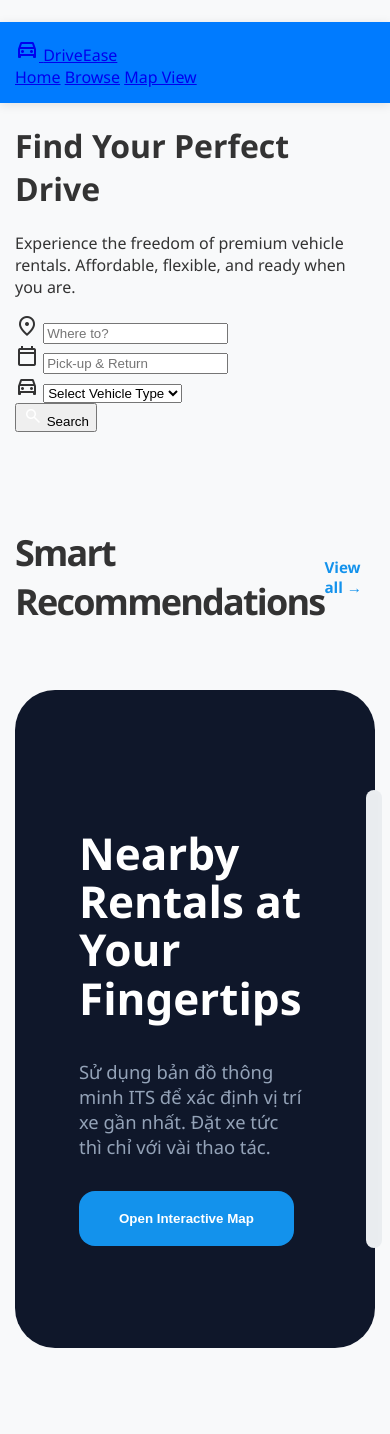
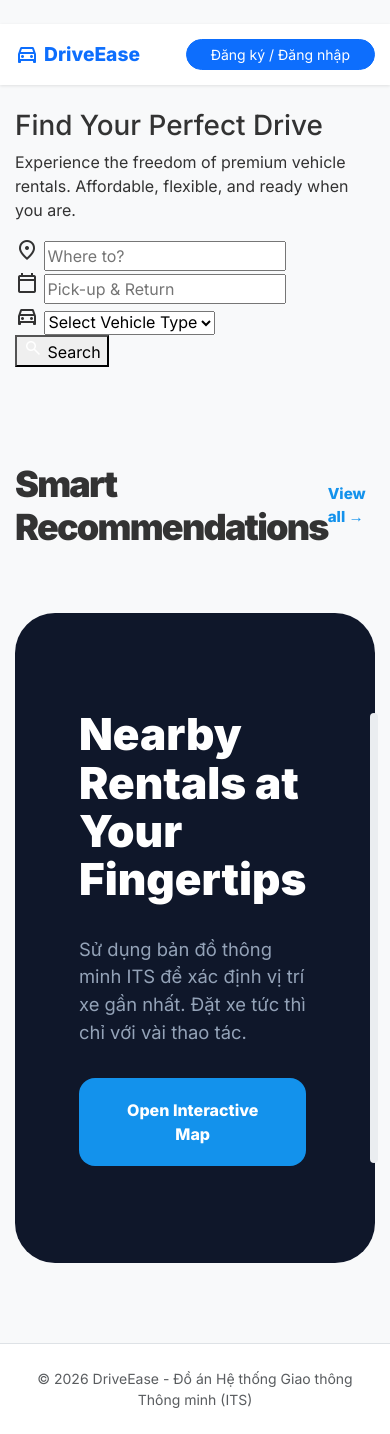
Before and after one commit to Minhhieu3012/its-vehicle-rental-system, a Django app: page / in a window 390 px wide. Before the commit the page ends 1348 px from the top, so only its background shows below. Run offline with Django 5.2, Linux system fonts and the light colour scheme; data that the repository does not hold is empty.

Commit message:
feat: init URL routing for bookings & vehicles

```diff
--- /dev/null
+++ b/bookings/urls.py
@@ -0,0 +1,8 @@
+from django.urls import path
+from . import views
+
+app_name = 'bookings'
+
+urlpatterns = [
+    # path('create/<int:vehicle_id>/', views.create_booking_view, name='create'),
+]
--- a/frontend/templates/frontend/base.html
+++ b/frontend/templates/frontend/base.html
@@ -1,37 +1,149 @@
 {% load static %}
-<!DOCTYPE html>
+<!doctype html>
 <html lang="vi">
   <head>
     <meta charset="utf-8" />
     <meta name="viewport" content="width=device-width, initial-scale=1.0" />
     <title>{% block title %}DriveEase | ITS Vehicle Rental{% endblock %}</title>
 
-    <link href="https://fonts.googleapis.com/css2?family=Inter:wght@400;500;600;700;800;900&display=swap" rel="stylesheet" />
-    <link href="https://fonts.googleapis.com/css2?family=Material+Symbols+Outlined:wght,FILL@100..700,0..1&display=swap" rel="stylesheet" />
-    <link rel="stylesheet" href="https://unpkg.com/leaflet@1.9.4/dist/leaflet.css" />
+    <link
+      href="https://fonts.googleapis.com/css2?family=Inter:wght@400;500;600;700;800;900&display=swap"
+      rel="stylesheet"
+    />
+    <link
+      href="https://fonts.googleapis.com/css2?family=Material+Symbols+Outlined:wght,FILL@100..700,0..1&display=swap"
+      rel="stylesheet"
+    />
+
+    <link
+      href="https://cdn.jsdelivr.net/npm/bootstrap@5.3.0/dist/css/bootstrap.min.css"
+      rel="stylesheet"
+    />
+
+    <link
+      rel="stylesheet"
+      href="https://unpkg.com/leaflet@1.9.4/dist/leaflet.css"
+    />
     <link rel="stylesheet" href="{% static 'frontend/scss/main.css' %}" />
+
+    <style>
+      /* CSS sửa nhanh để Navbar đẹp hơn với Bootstrap */
+      body {
+        font-family: "Inter", sans-serif;
+        background-color: #f8f9fa;
+      }
+      .header-nav {
+        background: white;
+        box-shadow: 0 1px 3px rgba(0, 0, 0, 0.1);
+        padding: 15px 0;
+      }
+      .nav-links a {
+        text-decoration: none;
+        color: #333;
+        font-weight: 500;
+        margin: 0 15px;
+      }
+      .nav-links a.active,
+      .nav-links a:hover {
+        color: #0d6efd;
+      }
+      .brand {
+        text-decoration: none;
+        color: #0d6efd;
+        font-weight: 800;
+        font-size: 1.2rem;
+        display: flex;
+        align-items: center;
+        gap: 5px;
+      }
+    </style>
 
     {% block extra_css %}{% endblock %}
   </head>
   <body>
-    <header class="header-nav">
-        <div class="container nav-content">
+    <header class="header-nav sticky-top">
+      <div class="container d-flex justify-content-between align-items-center">
         <a href="{% url 'frontend:home' %}" class="brand">
           <span class="material-symbols-outlined">directions_car</span>
           <span>DriveEase</span>
         </a>
-            <nav class="nav-links">
-                <a href="{% url 'frontend:home' %}" class="active">Home</a>
-                <a href="{% url 'frontend:vehicle_list' %}">Browse</a>
-                <a href="#map">Map View</a>
+
+        <nav class="nav-links d-none d-md-flex align-items-center">
+          <a href="{% url 'frontend:home' %}">Trang chủ</a>
+          <a href="{% url 'frontend:vehicle_list' %}">Danh sách xe</a>
+
+          <a href="/vehicles/map/" class="text-primary fw-bold">
+            <span
+              class="material-symbols-outlined"
+              style="font-size: 18px; vertical-align: middle"
+              >map</span
+            >
+            Bản đồ xe
+          </a>
         </nav>
+
+        <div class="auth-actions">
+          {% if user.is_authenticated %}
+          <div class="dropdown">
+            <button
+              class="btn btn-outline-primary dropdown-toggle btn-sm"
+              type="button"
+              data-bs-toggle="dropdown"
+            >
+              Xin chào, {{ user.username }}
+            </button>
+            <ul class="dropdown-menu">
+              <li><a class="dropdown-item" href="#">Lịch sử đặt xe</a></li>
+              <li><hr class="dropdown-divider" /></li>
+              <li>
+                <a class="dropdown-item text-danger" href="/admin/logout/"
+                  >Đăng xuất</a
+                >
+              </li>
+            </ul>
+          </div>
+          {% else %}
+          <a
+            href="{% url 'frontend:register' %}"
+            class="btn btn-primary btn-sm rounded-pill px-4"
+            >Đăng ký / Đăng nhập</a
+          >
+          {% endif %}
+        </div>
       </div>
     </header>
 
-    <main class="container">
+    <div class="container mt-3">
+      {% if messages %} {% for message in messages %}
+      <div
+        class="alert alert-{{ message.tags }} alert-dismissible fade show"
+        role="alert"
+      >
+        {{ message }}
+        <button
+          type="button"
+          class="btn-close"
+          data-bs-dismiss="alert"
+          aria-label="Close"
+        ></button>
+      </div>
+      {% endfor %} {% endif %}
+    </div>
+
+    <main class="container my-4" style="min-height: 70vh">
       {% block content %}{% endblock %}
     </main>
 
+    <footer class="bg-white py-4 mt-5 border-top">
+      <div class="container text-center text-muted">
+        <small
+          >&copy; 2026 DriveEase - Đồ án Hệ thống Giao thông Thông minh
+          (ITS)</small
+        >
+      </div>
+    </footer>
+
+    <script src="https://cdn.jsdelivr.net/npm/bootstrap@5.3.0/dist/js/bootstrap.bundle.min.js"></script>
     <script src="https://unpkg.com/leaflet@1.9.4/dist/leaflet.js"></script>
     {% block extra_js %}{% endblock %}
   </body>
--- a/frontend/views.py
+++ b/frontend/views.py
@@ -7,31 +7,35 @@ from bookings.models import Booking
 import json
 
 def home_view(request):
-    """Hiển thị bản đồ ITS và 4 xe mới nhất của Bảo"""
-    latest_vehicles = Vehicle.objects.all().order_by('-created_at')[:4]
+    """Hiển thị bản đồ ITS và 4 xe mới nhất"""
+    latest_vehicles = Vehicle.objects.exclude(image='').order_by('-created_at')[:4]
     return render(request, 'frontend/pages/home.html', {'vehicles': latest_vehicles})
 
 def payment_view(request, vehicle_id):
-    """Màn hình Secure Payment - Tóm tắt chuyến đi và Form thanh toán"""
+    """Màn hình Secure Payment"""
     vehicle = get_object_or_404(Vehicle, id=vehicle_id)
-    # Logic tính toán sơ bộ (giả định thuê 1 ngày)
     context = {
         'vehicle': vehicle,
-        'total_price': vehicle.price_per_day + 5.00 # Giá xe + phí dịch vụ
+        'total_price': float(vehicle.price_per_day) + 5.00 # Ép kiểu float để tránh lỗi cộng
     }
     return render(request, 'frontend/pages/payment.html', context)
 
 def vehicle_list_view(request):
-    """Tích hợp toàn bộ xe và nạp dữ liệu JSON cho Marker bản đồ của Hiếu"""
+    """Tích hợp toàn bộ xe và nạp dữ liệu JSON cho Marker bản đồ"""
     vehicles_qs = Vehicle.objects.all()
-    # Chuyển đổi dữ liệu sang JSON để Javascript của Leaflet có thể đọc
-    vehicles_list = [{
-        'id': v.id,
-        'name': v.name,
-        'lat': 10.762622, # Tọa độ mặc định dự án (có thể lấy từ model nếu Hiếu đã thêm field)
-        'lng': 106.660172,
-        'price': float(v.price_per_day)
-    } for v in vehicles_qs]
+
+    vehicles_list = []
+    for v in vehicles_qs:
+        # Chỉ lấy xe có tọa độ để tránh lỗi bản đồ
+        if v.latitude and v.longitude:
+            vehicles_list.append({
+                'id': v.id,
+                'name': v.name,
+                'lat': float(v.latitude), # Lấy từ DB
+                'lng': float(v.longitude), # Lấy từ DB
+                'price': float(v.price_per_day),
+                'status': v.status
+            })
 
     context = {
         'vehicles': vehicles_qs,
@@ -40,7 +44,7 @@ def vehicle_list_view(request):
     return render(request, 'frontend/pages/vehicle_list.html', context)
 
 def register_view(request):
-    """Xử lý đăng ký tài khoản và GPLX"""
+    """Xử lý đăng ký"""
     if request.method == 'POST':
         form = RegisterForm(request.POST, request.FILES)
         if form.is_valid():
@@ -55,12 +59,10 @@ def register_view(request):
     return render(request, 'frontend/pages/register.html', {'form': form})
 
 def vehicle_detail_view(request, pk):
-    """Chi tiết xe của Bảo"""
     vehicle = get_object_or_404(Vehicle, pk=pk)
     return render(request, 'frontend/pages/vehicle_detail.html', {'vehicle': vehicle})
 
 def create_booking_view(request, vehicle_id):
-    """Xác nhận thanh toán và lưu vào DB Bookings"""
     if request.method == 'POST':
         vehicle = get_object_or_404(Vehicle, id=vehicle_id)
         Booking.objects.create(
@@ -69,7 +71,8 @@ def create_booking_view(request, vehicle_id):
             start_date=request.POST.get('start_date'),
             end_date=request.POST.get('end_date'),
             total_price=vehicle.price_per_day,
-            status='pending' # Chờ Admin duyệt
+            status='pending'
         )
-        messages.success(request, "Giao dịch thành công! Yêu cầu của bạn đang được xét duyệt.")
+        messages.success(request, "Giao dịch thành công! Đang chờ duyệt.")
         return redirect('frontend:home')
+    return redirect('frontend:home')
--- a/vehicleRentalSystem/urls.py
+++ b/vehicleRentalSystem/urls.py
@@ -23,11 +23,15 @@ urlpatterns = [
     # Đường dẫn quản trị hệ thống
     path('admin/', admin.site.urls),
 
-    # Kết nối tới app frontend của bạn (Điều phối Trang chủ, Đăng ký, Bản đồ)
+    # 1. App Vehicles (Nơi chứa Bản đồ Map & Logic xe)
+    path('vehicles/', include('vehicles.urls')),
+
+    # 2. App Bookings (Nơi xử lý đặt xe)
+    path('bookings/', include('bookings.urls')),
+
+    # 3. App Frontend (Giao diện chính - Để cuối cùng để bắt đường dẫn gốc '')
     path('', include('frontend.urls')),
 ]
 
-# Cấu hình để xem được ảnh GPLX (Module Bảo) và ảnh xe (Module Hiếu) trực tiếp trên trình duyệt
-# Chỉ hoạt động khi DEBUG = True trong file settings.py
 if settings.DEBUG:
     urlpatterns += static(settings.MEDIA_URL, document_root=settings.MEDIA_ROOT)
--- /dev/null
+++ b/vehicles/urls.py
@@ -0,0 +1,9 @@
+from django.urls import path
+from . import views
+
+app_name = 'vehicles'
+
+urlpatterns = [
+    # Để trống hoặc thêm các path tạm nếu cần
+    # Ví dụ: path('map/', views.map_view, name='map'),
+]
```
Also changed, not shown: vehicles/models.py (+20 -3 lines), bookings/migrations/0001_initial.py, vehicles/migrations/0001_initial.py, 1 other file. Lines whose indentation alone changed are shown as unchanged.
